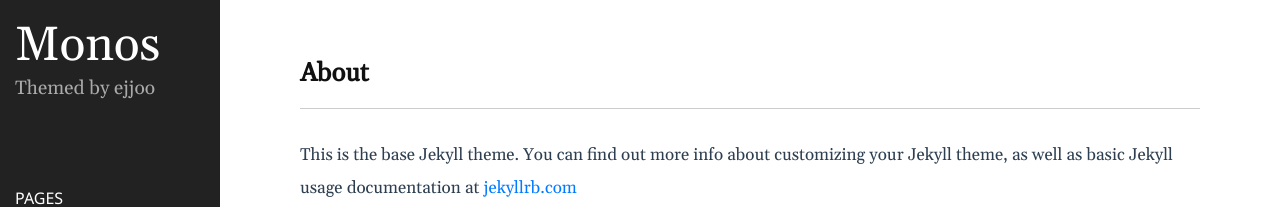
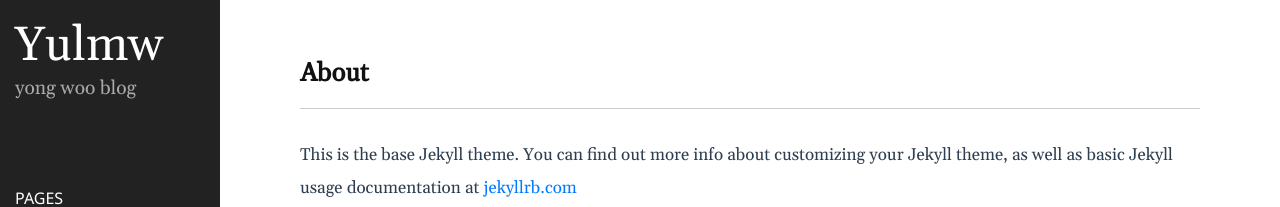
Before and after one commit to dyddn3994/dyddn3994.github.io, a Jekyll site: the page built from about.markdown, in a window 1280 px wide. Shown: the top 207 px of the page. Built offline with Jekyll 4.4.1, drawn with Linux system fonts in a browser that asks for light colours.

Commit message:
blog text update

```diff
--- a/_config.yml
+++ b/_config.yml
@@ -18,13 +18,13 @@
 # You can create any custom variable you would like, and they will be accessible
 # in the templates via {{ site.myvariable }}.
 
-title: Monos
-email: ejjoo7994@gmail.com
+title: Yulmw
+email: dyddn3994@naver.com
 description: >- # this means to ignore newlines until "baseurl:"
-  Themed by ejjoo
+  yong woo blog
 # baseurl: "/" # the subpath of your site, e.g. /blog
 # url: "http://ejjoo.github.io" # the base hostname & protocol for your site, e.g. http://example.com
-github_username: ejjoo
+github_username: dyddn3994
 highlighter: rouge
 svg:
   optimize: true
```
